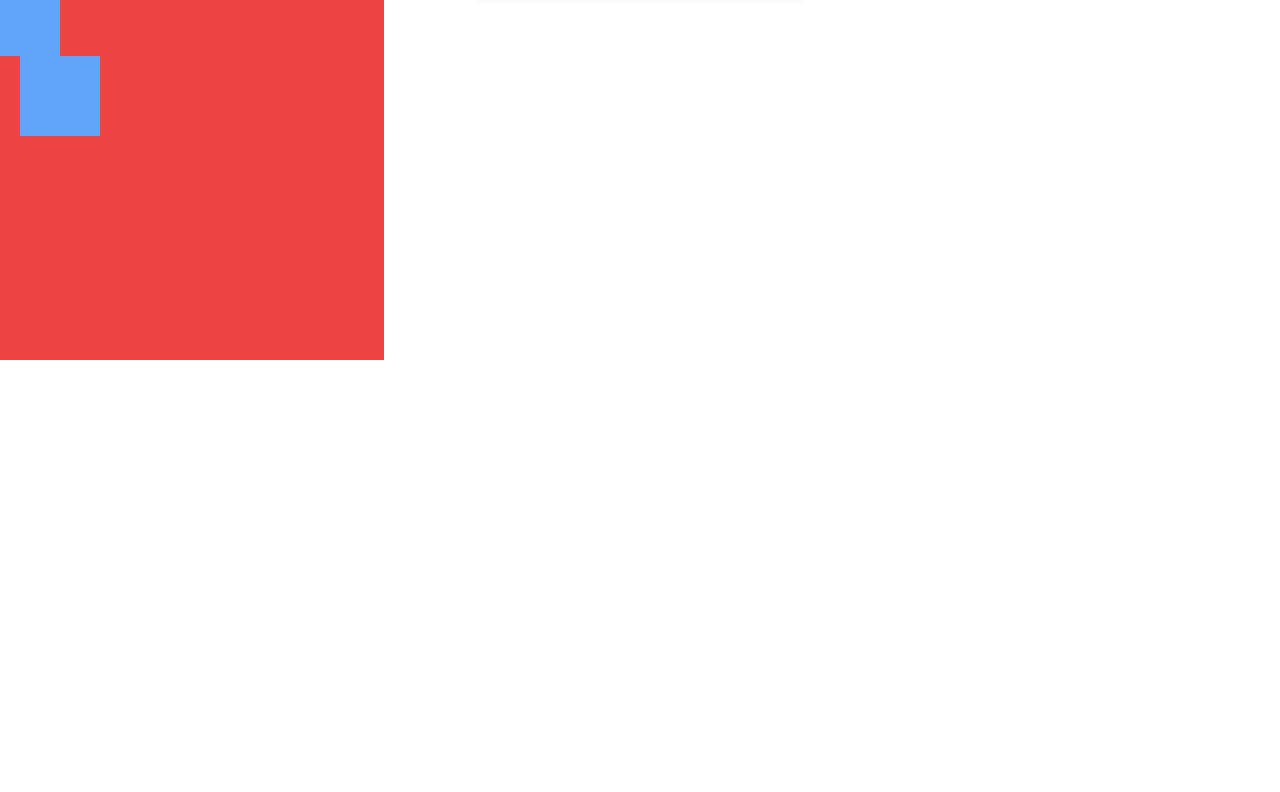
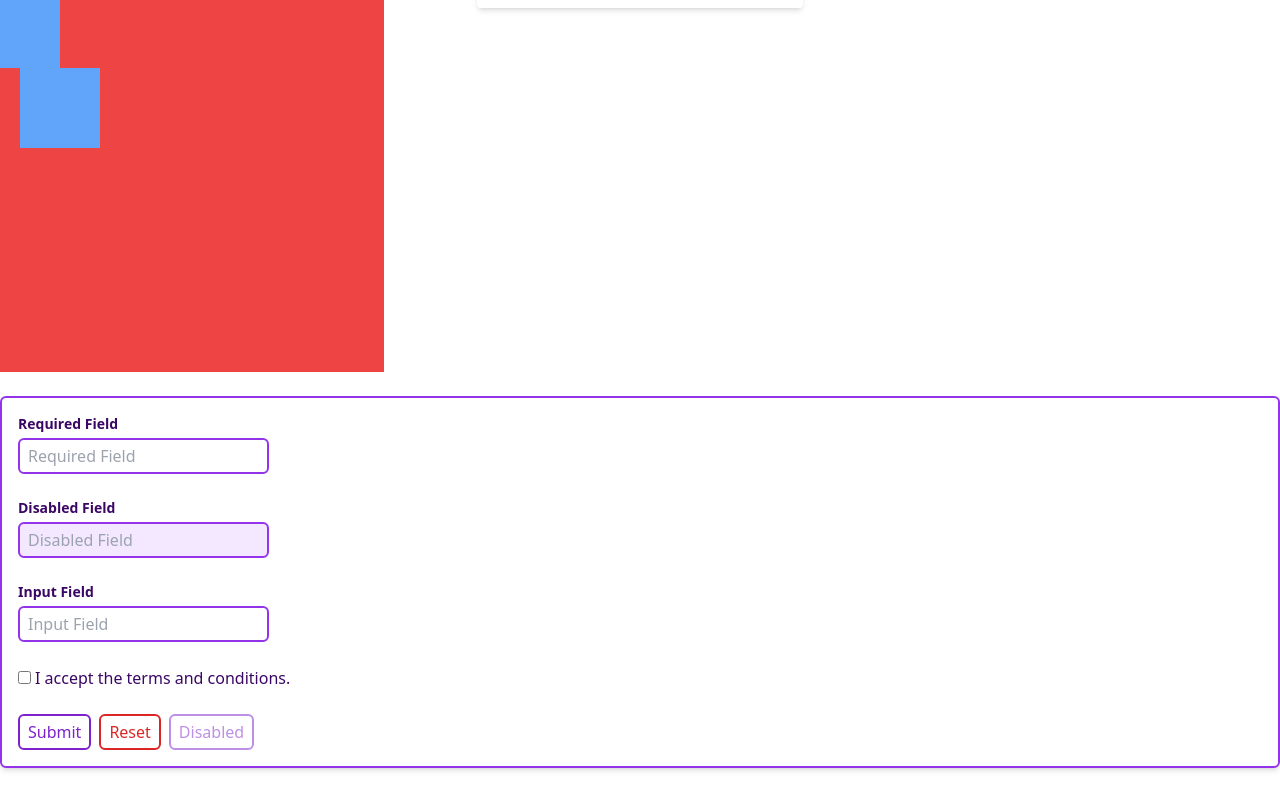
Before and after one commit to MikePham288/TailwindCSS-Practice, an Angular app: page / in a window 1280 px wide. Shown: the part 732-1524 px from the top of the page. Before the commit the page ends 1116 px from the top, so only its background shows below. Built offline with nearby package versions, Linux system fonts and the light colour scheme.

Commit message:
finish styling form exercise

```diff
--- a/src/app/app.component.html
+++ b/src/app/app.component.html
@@ -7,3 +7,5 @@
 <br/>
 <app-spacing-dividing-exercise></app-spacing-dividing-exercise>
 <br/>
+<app-styling-form-exercise></app-styling-form-exercise>
+<br />
--- a/src/app/app.component.ts
+++ b/src/app/app.component.ts
@@ -2,11 +2,12 @@ import { Component } from '@angular/core';
 import { RouterOutlet } from '@angular/router';
 import { ModalExerciseComponent } from './modal-exercise/modal-exercise.component';
 import { SpacingDividingExerciseComponent } from './spacing-dividing-exercise/spacing-dividing-exercise.component';
+import { StylingFormExerciseComponent } from './styling-form-exercise/styling-form-exercise.component';
 
 @Component({
   selector: 'app-root',
   standalone: true,
-  imports: [RouterOutlet, ModalExerciseComponent, SpacingDividingExerciseComponent],
+  imports: [RouterOutlet, ModalExerciseComponent, SpacingDividingExerciseComponent, StylingFormExerciseComponent],
   templateUrl: './app.component.html',
   styleUrl: './app.component.css'
 })
--- /dev/null
+++ b/src/app/styling-form-exercise/styling-form-exercise.component.css
@@ -0,0 +1,3 @@
+:host {
+  display: block;
+}
--- /dev/null
+++ b/src/app/styling-form-exercise/styling-form-exercise.component.html
@@ -0,0 +1,28 @@
+<form onsubmit="event.preventDefault()"
+  class="container mx-auto space-y-6 rounded-md border-2 border-purple-600 bg-white p-4 text-purple-950 shadow-md">
+  <div class="space-y-1">
+    <label for="required" class="block text-sm font-semibold ">Required Field</label>
+    <input class="border-2 border-purple-600 px-2 py-1 rounded-md" id="required" placeholder="Required Field" required />
+  </div>
+
+  <div class="space-y-1">
+    <label for="disabled" class="block text-sm font-semibold">Disabled Field</label>
+    <input class="border-2 border-purple-600 px-2 py-1 rounded-md disabled:bg-purple-100" id="disabled" placeholder="Disabled Field" disabled />
+  </div>
+
+  <div class="space-y-1">
+    <label for="input" class="block text-sm font-semibold"> Input Field </label>
+    <input class="border-2 border-purple-600 px-2 py-1 rounded-md" id="input" placeholder="Input Field" />
+  </div>
+
+  <div class="space-x-1">
+    <input id="terms" type="checkbox" />
+    <label for="terms">I accept the terms and conditions.</label>
+  </div>
+
+  <div class="space-x-2">
+    <button>Submit</button>
+    <button class="btn-dangerous">Reset</button>
+    <button disabled>Disabled</button>
+  </div>
+</form>
--- /dev/null
+++ b/src/app/styling-form-exercise/styling-form-exercise.component.ts
@@ -0,0 +1,14 @@
+import { CommonModule } from '@angular/common';
+import { ChangeDetectionStrategy, Component } from '@angular/core';
+
+@Component({
+  selector: 'app-styling-form-exercise',
+  standalone: true,
+  imports: [
+    CommonModule,
+  ],
+  templateUrl: './styling-form-exercise.component.html',
+  styleUrl: './styling-form-exercise.component.css',
+  changeDetection: ChangeDetectionStrategy.OnPush,
+})
+export class StylingFormExerciseComponent { }
--- a/src/styles.css
+++ b/src/styles.css
@@ -18,3 +18,19 @@
 div > * + * {
   @apply space-x-1
 }
+
+@layer base {
+  button {
+    @apply border-2 rounded-md border-current text-purple-700 px-2 py-1 disabled:opacity-50;
+  }
+}
+
+@layer components {
+  .btn-dangerous{
+    @apply text-red-600;
+  }
+
+  .btn-primary{
+    @apply bg-purple-100;
+  }
+}
```
